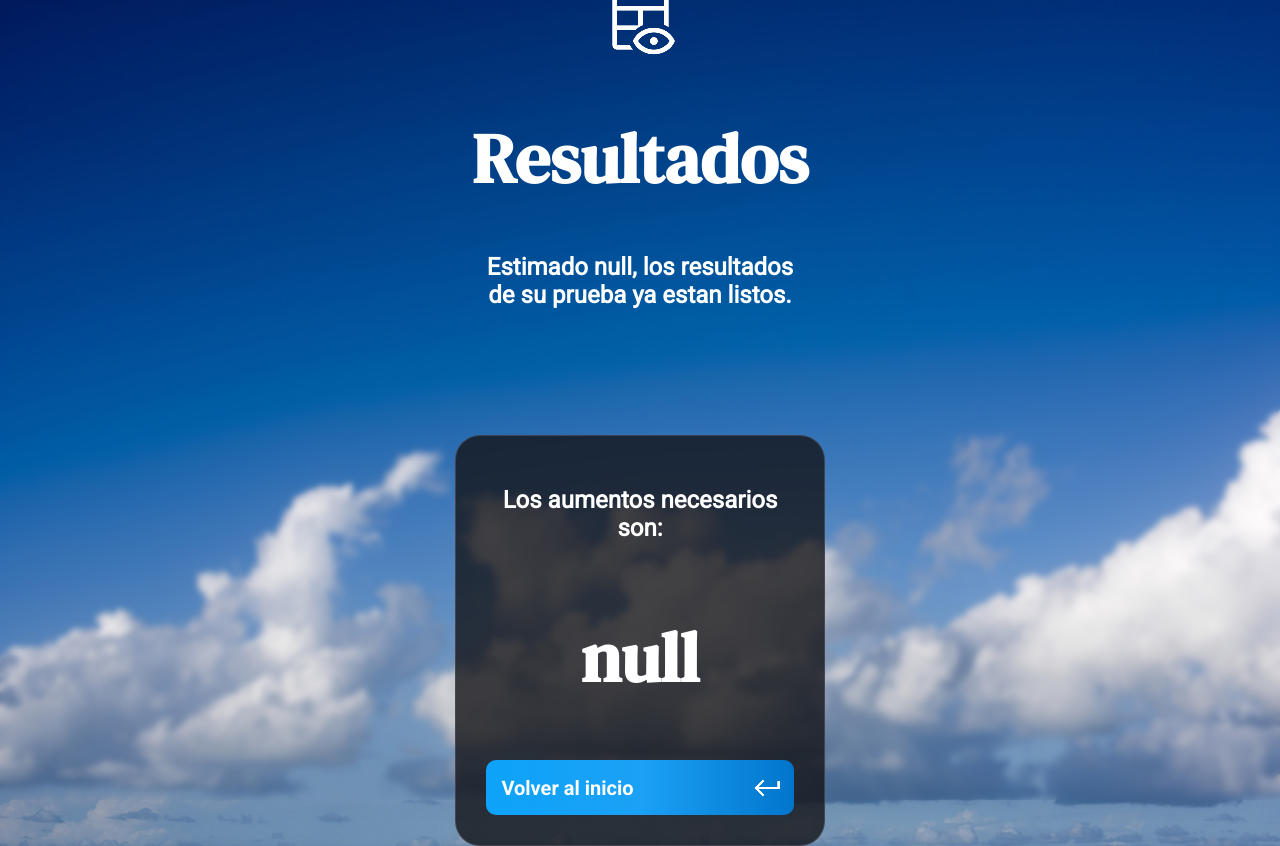
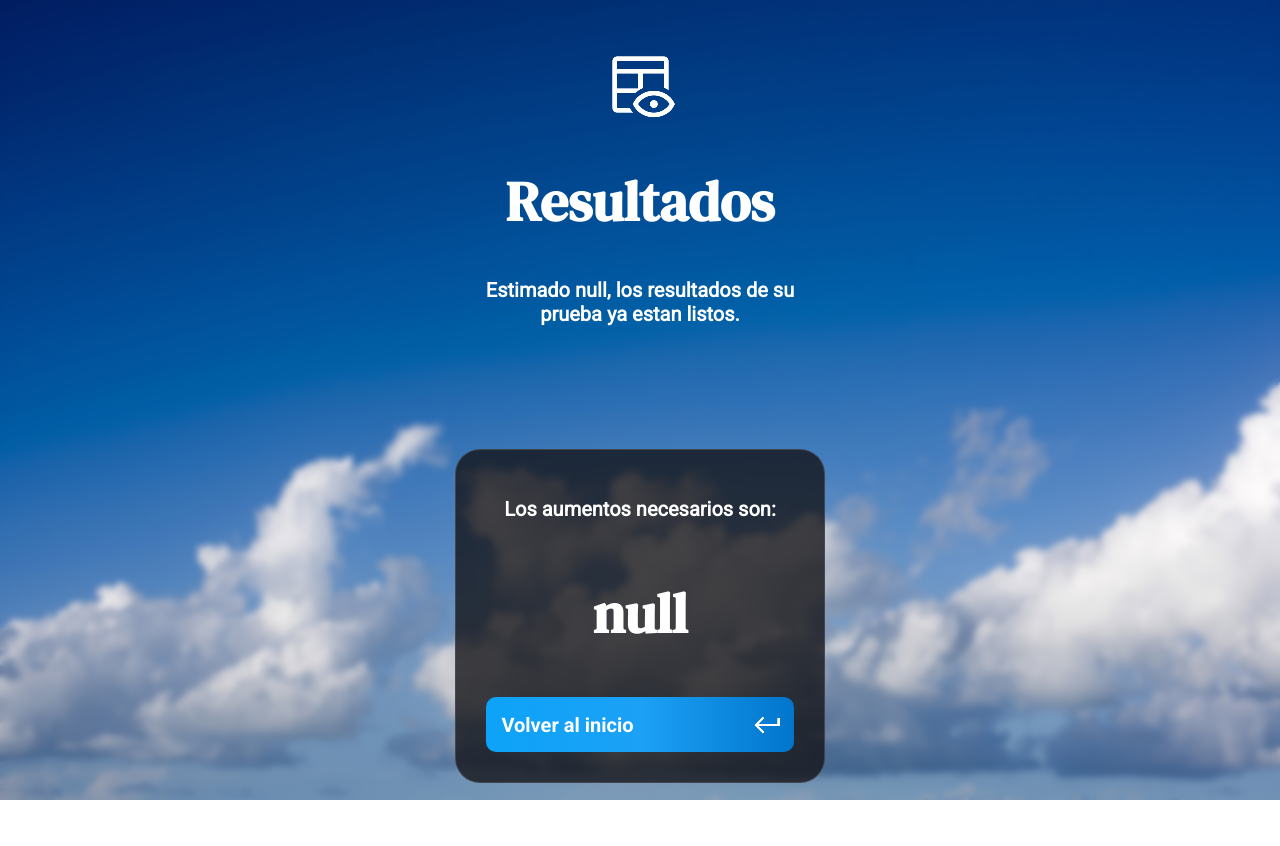
Before and after one commit to Pipodestroyer/eyes-web, a plain HTML site: page results.html in a window 1280 px wide. After the commit the page ends 800 px from the top, so only its background shows below. Drawn offline with Linux system fonts and the light colour scheme.

Commit message:
just aprk

```diff
--- a/src/style.css
+++ b/src/style.css
@@ -40,6 +40,7 @@
 
 body{
   background-image: url(/src/img/background.jpg);
+  height: 100dvh;
   background-position: center;
   background-attachment: fixed;
   background-repeat: no-repeat;
@@ -99,7 +100,7 @@ a{
     -ms-flex-align: center;
     display: flex;
     flex-direction: column;
-    height: auto;
+    height: 50dvh;
     width: 80%;
     margin-top: 20%;
     margin-bottom: 30%;
@@ -232,11 +233,12 @@ a{
 }
 
 #t1{
-    font-size: 70px;
+    font-size: 7dvh;
     color: white;
     font-family: Title-Normal, sans-serif;
 }
 
 #s1{
+  font-size: 2.5dvh;
   color: white;
 }
```
